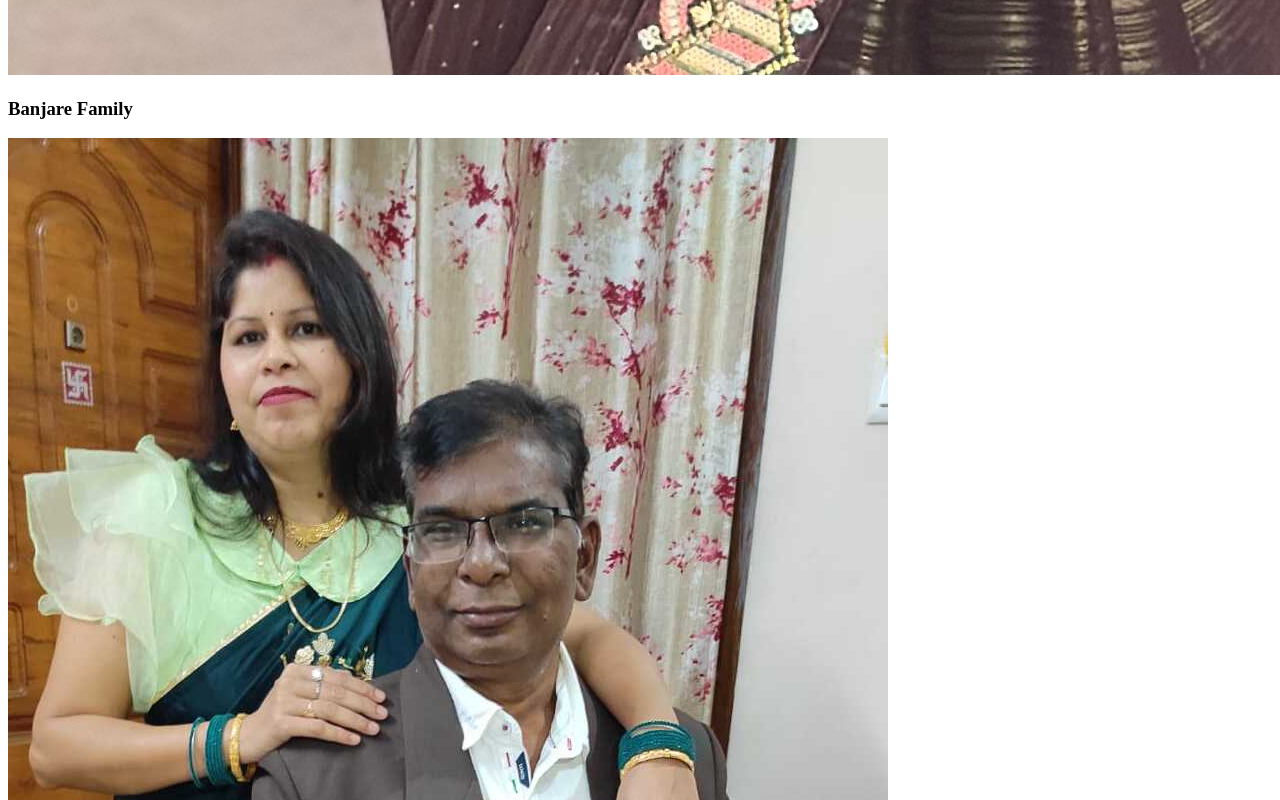
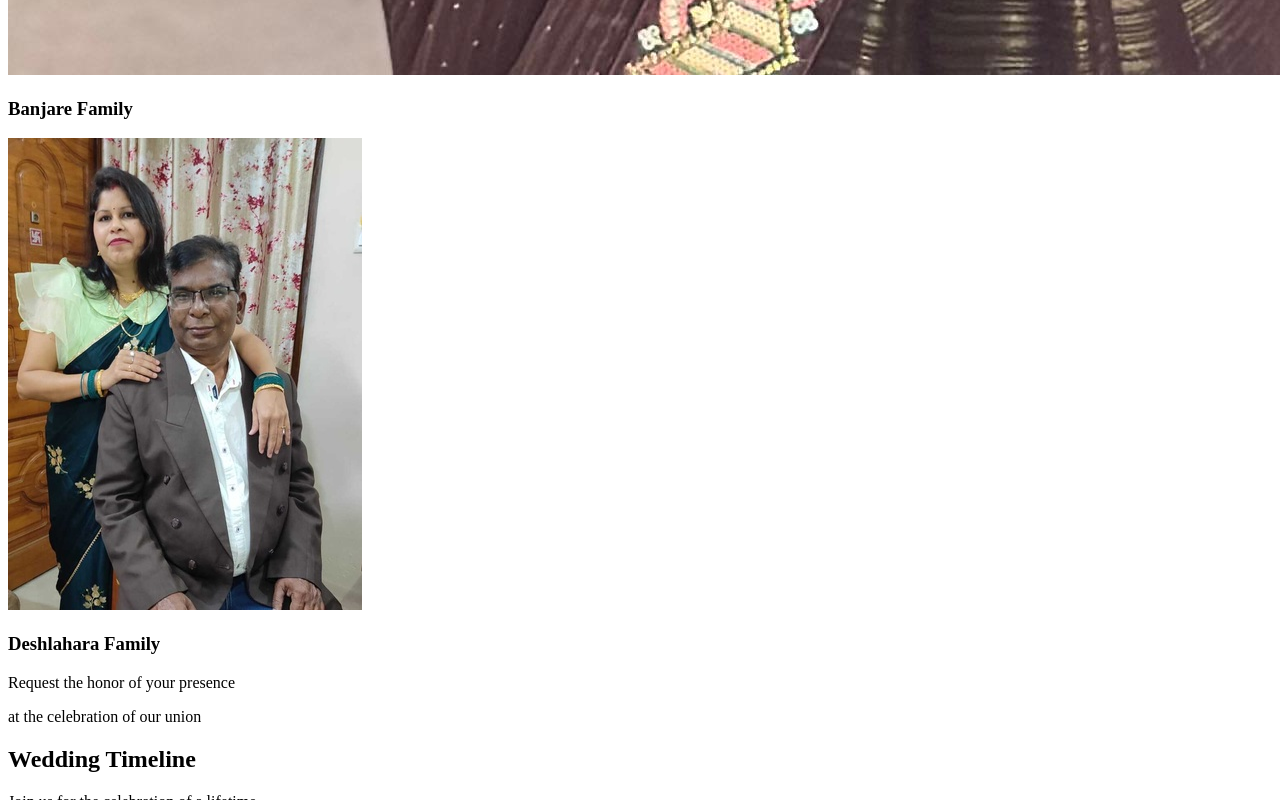
Before and after one commit to Rahulbanjare95/MyWedding, a React (Vite) app: page / in a window 1280 px wide. Shown: the part 4320-5120 px from the top of the page. Built offline with nearby package versions, Linux system fonts and the light colour scheme; the HTML template or start-up script is replaced by a standard one.

Commit message:
Update NamesSection.tsx

```diff
--- a/src/components/NamesSection.tsx
+++ b/src/components/NamesSection.tsx
@@ -71,7 +71,7 @@ export function NamesSection() {
               {/* Image Placeholder */}
               <div className="w-full h-48 md:h-44 bg-gradient-to-br from-rose-200 to-pink-200 flex items-center justify-center text-gray-600 overflow-hidden">
                 <img
-                  src="/images/deshlahara.jpeg"
+                  src="/images/deshlahara (1).jpeg"
                   alt="Deshlahara Family"
                   className="w-full h-full object-cover"
                   onError={(e) => {
```
